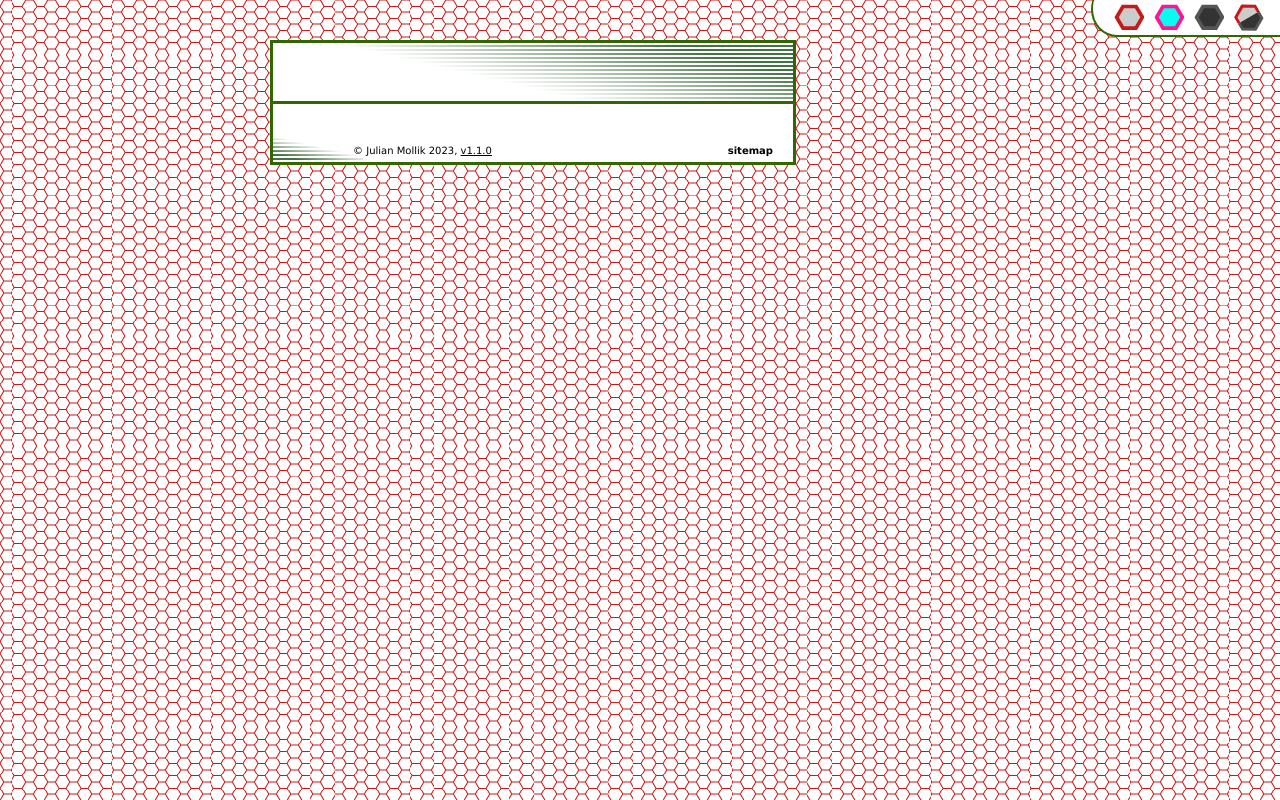
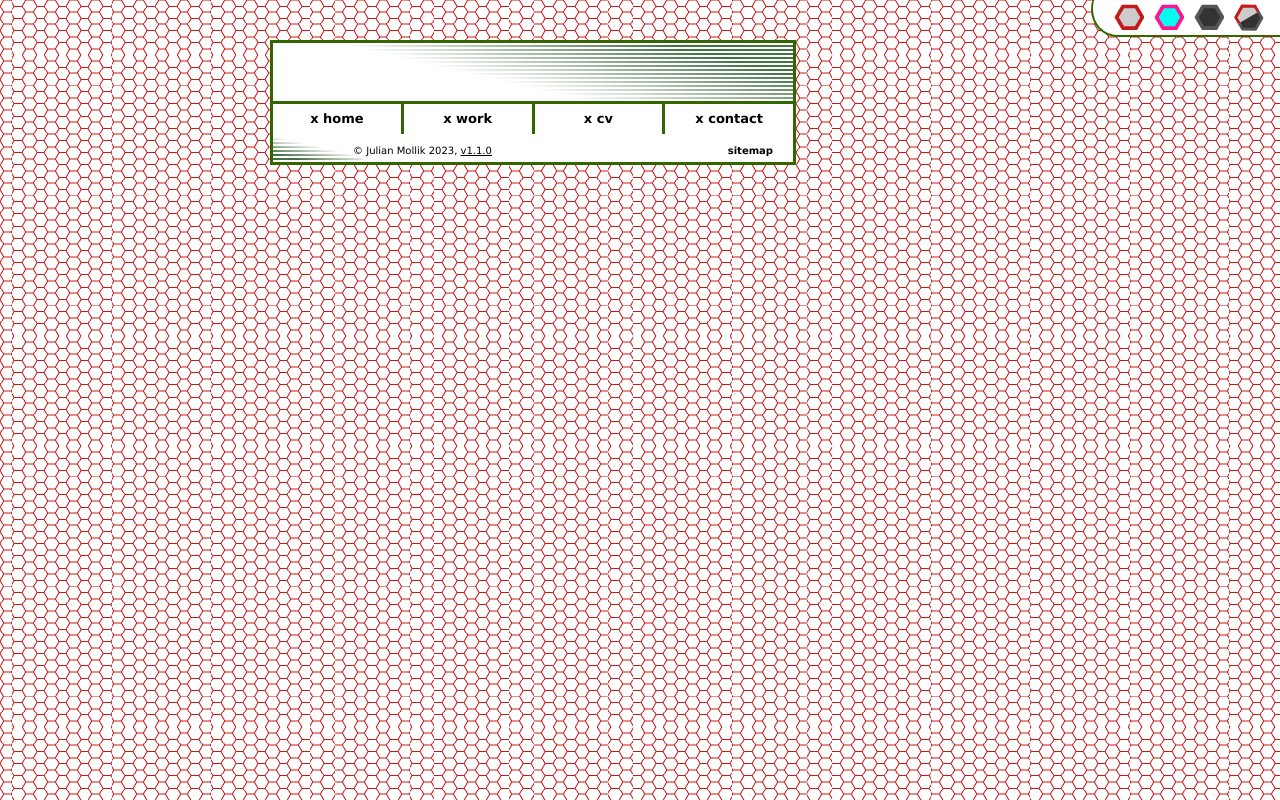
Before and after one commit to jule256/creative-coding.net, a Nuxt app: page / in a window 1280 px wide. Built offline with nearby package versions, Linux system fonts and the light colour scheme; what vue-query would draw is missing.

Commit message:
now passing pages-config to Navigation component

```diff
--- a/app.vue
+++ b/app.vue
@@ -13,13 +13,14 @@
     </component>
     <ThemeSwitcher :currentTheme="themeKey" @changeTheme="changeTheme" />
     <Header :title="title" />
-    <Navigation />
+    <Navigation :pages="PAGES" />
     <NuxtPage @updatePageId="setPageId" />
     <Footer />
   </div>
 </template>
 <script setup>
 import { themes as themeLibrary } from '@/config/themes'
+import { PAGES } from '@/config/pages'
 
 const route = useRoute()
 
```
